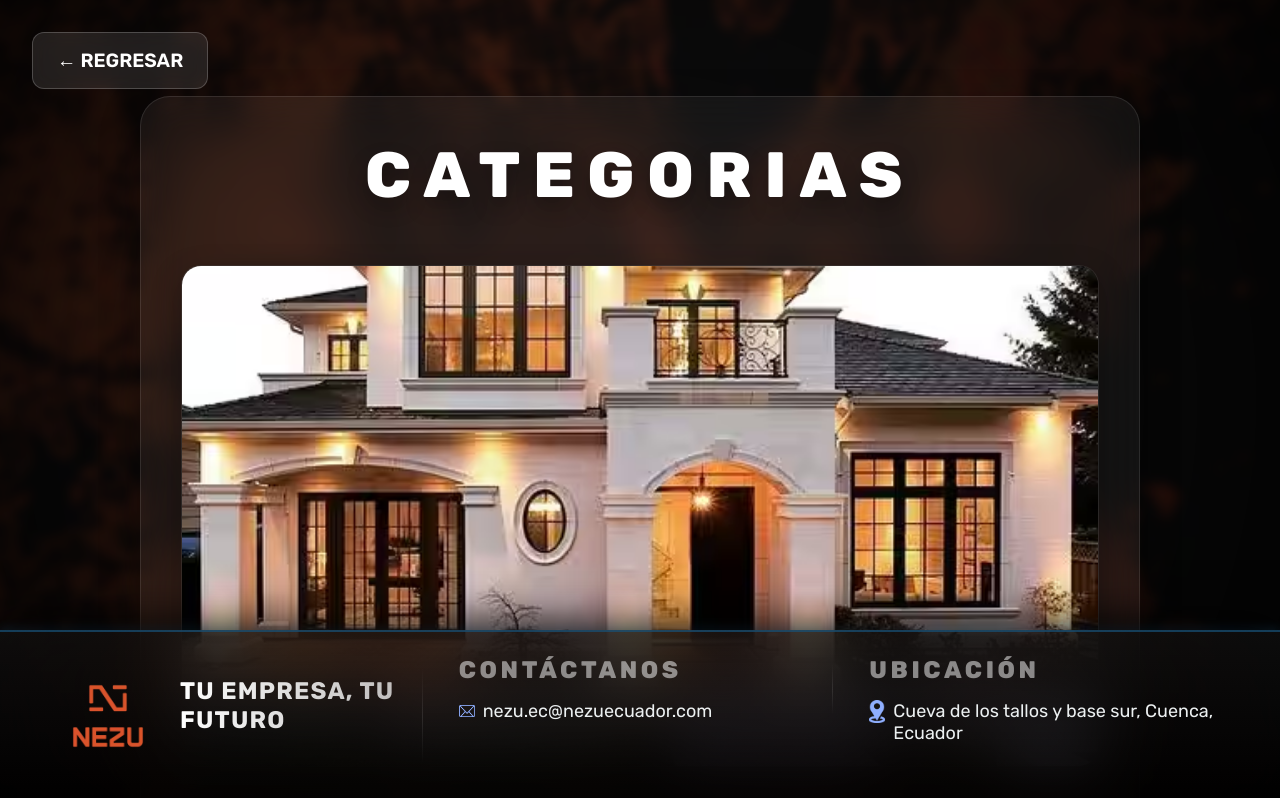
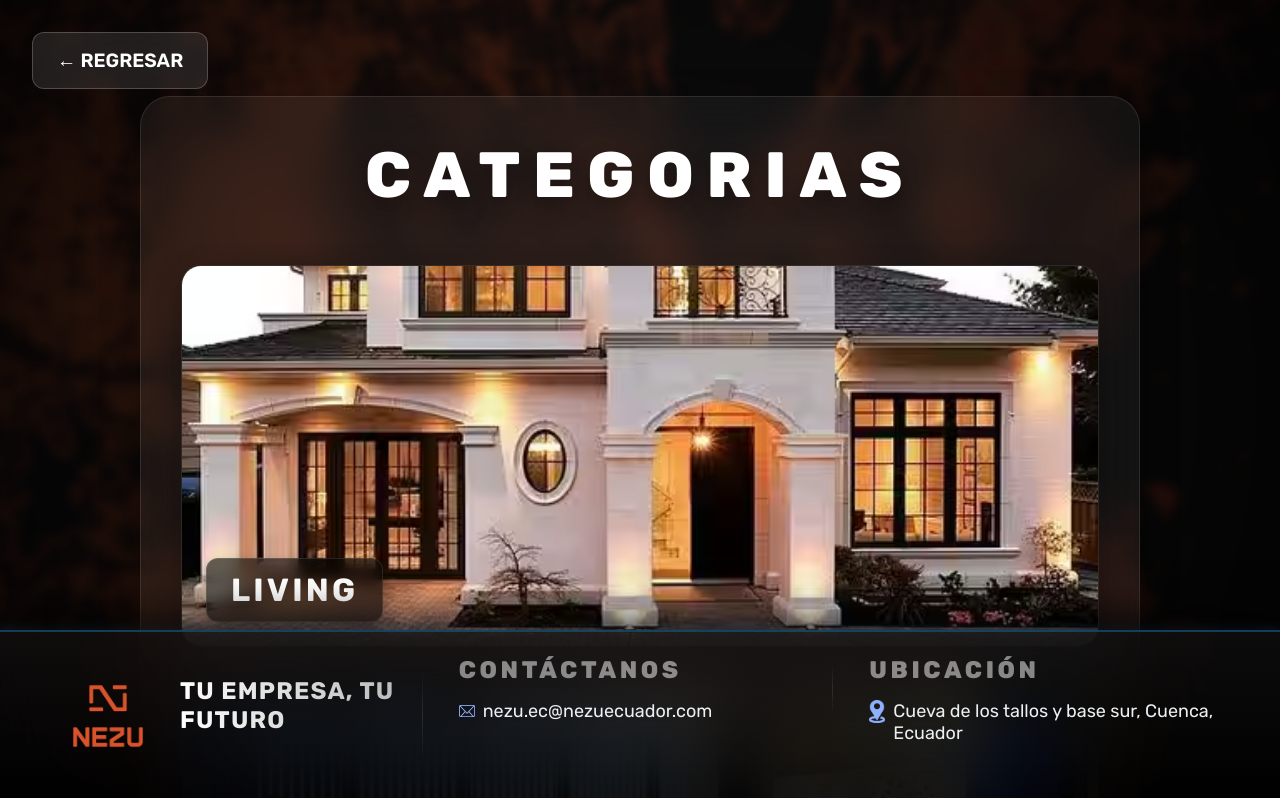
Before and after one commit to NezuSas/nezu-kiosk, a React (Vite) app: page /categories in a window 1280 px wide. Shown: the top 798 px of the page. Built offline with nearby package versions, Linux system fonts and the light colour scheme.

Commit message:
feat: reduce image heights and add global preloader for faster navigation

```diff
--- a/src/App.tsx
+++ b/src/App.tsx
@@ -1,10 +1,12 @@
 import { BrowserRouter } from 'react-router-dom';
 import { AppRoutes } from './routes/AppRoutes';
+import GlobalImagePreloader from './components/common/GlobalImagePreloader';
 import './styles/global.css';
 
 function App() {
   return (
     <BrowserRouter>
+      <GlobalImagePreloader />
       <AppRoutes />
     </BrowserRouter>
   );
--- a/src/components/common/Card/Card.module.css
+++ b/src/components/common/Card/Card.module.css
@@ -23,7 +23,7 @@
 
 .image {
     width: 100%;
-    height: 500px;
+    height: 380px;
     object-fit: cover;
     display: block;
     transition: transform 1.2s cubic-bezier(0.22, 1, 0.36, 1);
--- a/src/components/common/Carousel/Carousel.module.css
+++ b/src/components/common/Carousel/Carousel.module.css
@@ -1,6 +1,6 @@
 .carouselContainer {
     width: 100%;
-    height: 500px;
+    height: 420px; /* Reduced from 500px */
     margin: 0 auto;
     position: relative;
 }
@@ -63,11 +63,11 @@
 /* 📱 Responsivo */
 @media screen and (max-width: 768px) {
     .carouselContainer {
-        height: 400px;
+        height: 320px;
     }
 
     .projectImage {
-        height: 400px;
+        height: 320px;
     }
 }
 
--- /dev/null
+++ b/src/components/common/GlobalImagePreloader.tsx
@@ -0,0 +1,46 @@
+import { useEffect, useState } from "react";
+import { CATEGORIES } from "@/pages/Categories/Categories.constants";
+import { SUB_CATEGORIES } from "@/pages/SubCategories/SubCategories.constants";
+
+const GlobalImagePreloader = () => {
+  const [loaded, setLoaded] = useState(false);
+
+  useEffect(() => {
+    if (loaded) return;
+
+    // Recopilar todas las imágenes críticas
+    const imagesToPreload = [
+      "/images/background.avif",
+      "/images/logo_color.avif",
+      ...CATEGORIES.map((cat) => cat.imageUrl),
+      ...SUB_CATEGORIES.flatMap((sub) => sub.imageUrl),
+    ];
+
+    // Filtrar duplicados y valores nulos
+    const uniqueImages = [...new Set(imagesToPreload.filter(Boolean))];
+
+    console.log(`🚀 Preloading ${uniqueImages.length} critical images...`);
+
+    const promises = uniqueImages.map((src) => {
+      return new Promise((resolve, reject) => {
+        const img = new Image();
+        img.src = src;
+        img.onload = resolve;
+        img.onerror = reject;
+      });
+    });
+
+    Promise.all(promises)
+      .then(() => {
+        console.log("✅ All critical images preloaded successfully.");
+        setLoaded(true);
+      })
+      .catch((err) => {
+        console.warn("⚠️ Some images failed to preload:", err);
+      });
+  }, [loaded]);
+
+  return null; // Este componente no renderiza nada
+};
+
+export default GlobalImagePreloader;
--- a/src/components/common/InteractiveCarousel/InteractiveCarousel.module.css
+++ b/src/components/common/InteractiveCarousel/InteractiveCarousel.module.css
@@ -1,6 +1,6 @@
 .carouselContainer {
     width: 100%;
-    height: 500px;
+    height: 420px; /* Reduced from 500px */
     margin: 0 auto;
     position: relative;
 }
@@ -215,7 +215,7 @@
 /* Responsivo */
 @media screen and (max-width: 768px) {
     .carouselContainer {
-        height: 400px;
+        height: 320px;
     }
 
     .titleImage {
--- a/src/components/common/MosaicoCard/MosaicoCard.module.css
+++ b/src/components/common/MosaicoCard/MosaicoCard.module.css
@@ -24,7 +24,7 @@
 .imageGrid {
     display: flex;
     width: 100%;
-    height: 500px; /* Standardized height */
+    height: 400px; /* Reduced from 500px */
     transition: transform 1s ease-in-out;
 }
 
@@ -112,13 +112,13 @@
 
     .mainImage {
         width: 100%;
-        height: 250px;
+        height: 220px;
     }
 
     .sideImages {
         width: 100%;
         flex-direction: row;
-        height: 200px;
+        height: 180px;
     }
 
     .sideImage {
```
Also changed, not shown: 1 other file (tests, documents, lock files or other folders).
